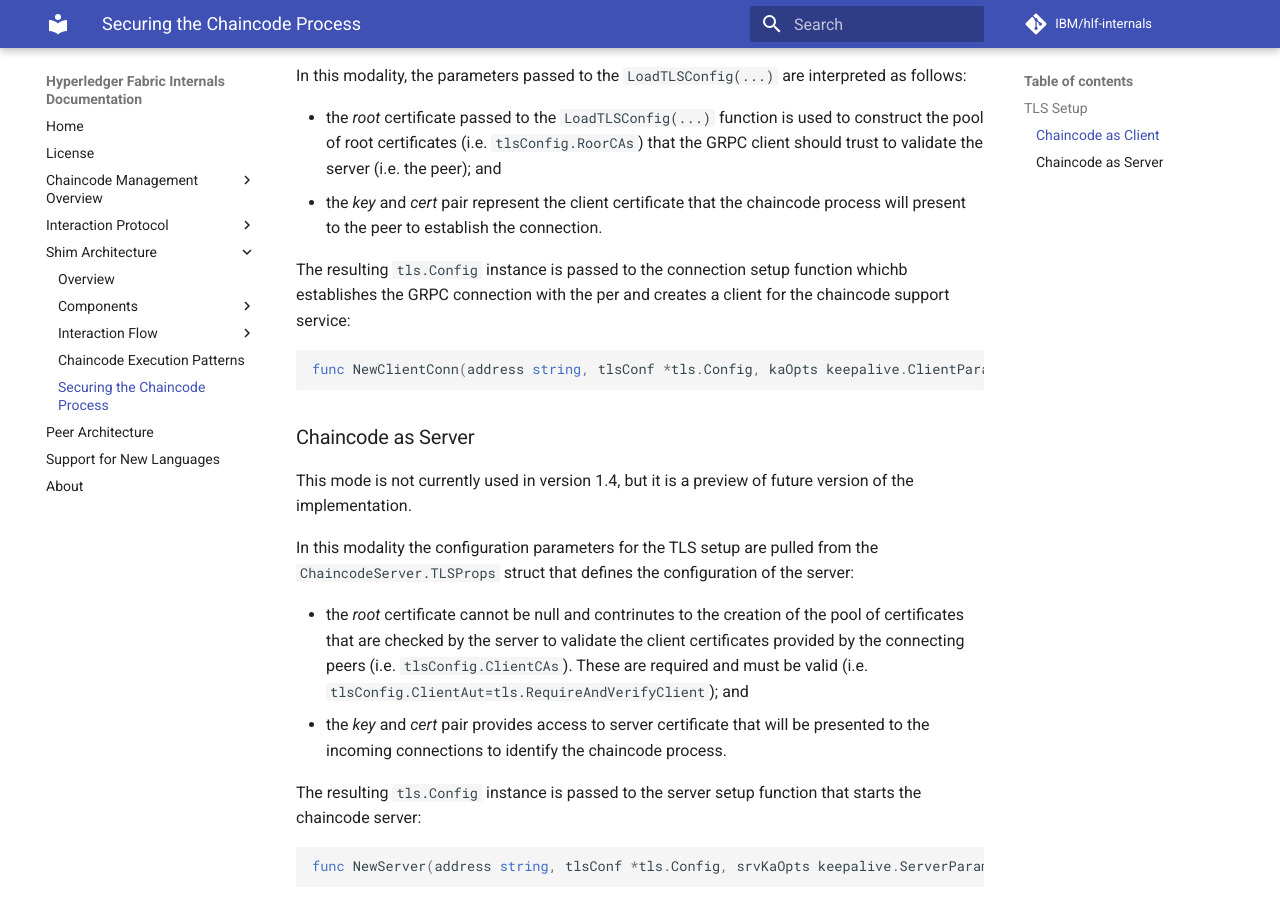
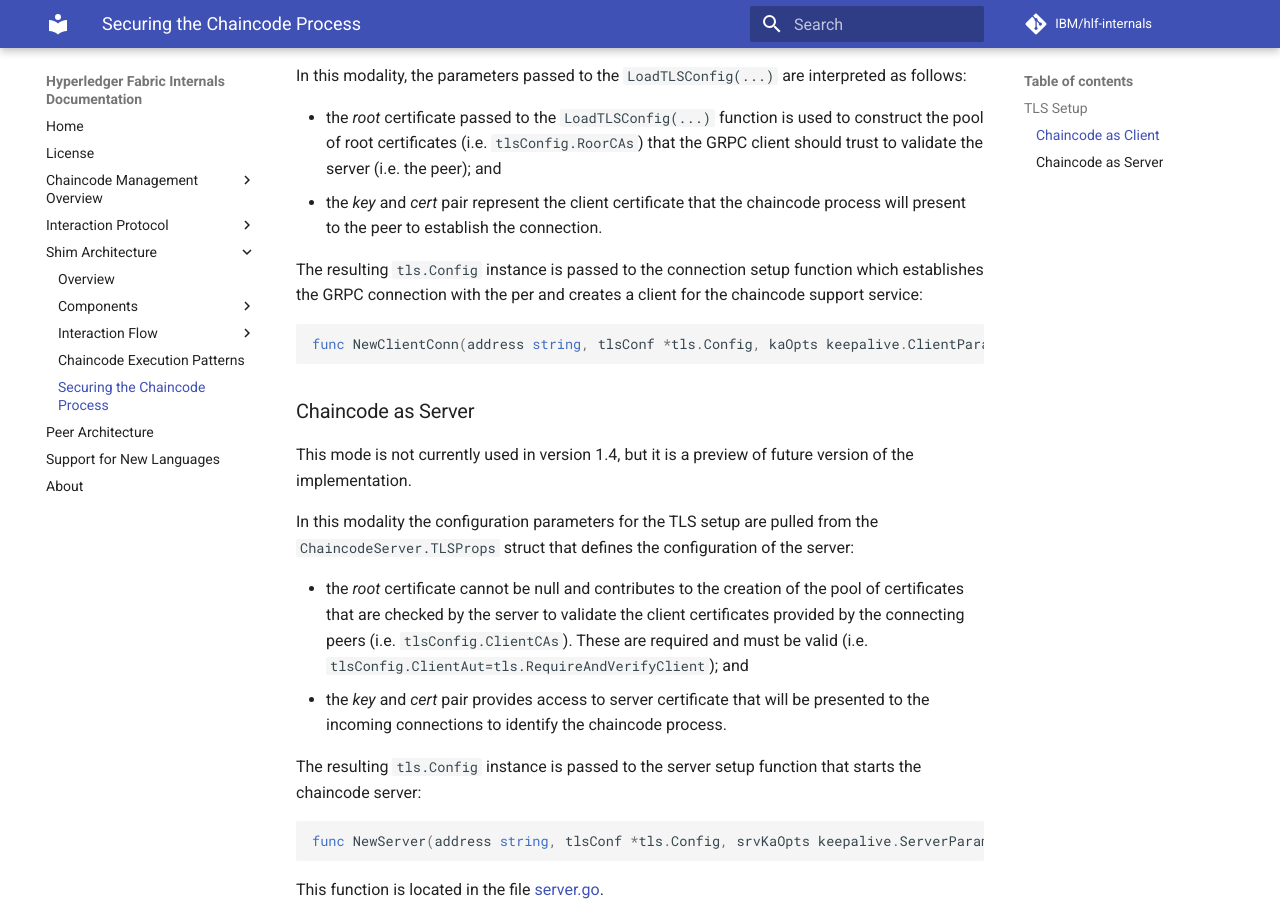
Before and after one commit to IBM/hlf-internals, an MkDocs documentation site: the page built from docs/shim-architecture/security.md, in a window 1280 px wide and 900 px high, scrolled down 1462 px. Built offline with MkDocs 1.6.1 and Material for MkDocs 9.7.7, drawn with Linux system fonts in a browser that asks for light colours; comment, search, counter and statistics services are not loaded.

Commit message:
Update security.md
Fix a couple of typos.

````diff
--- a/docs/shim-architecture/security.md
+++ b/docs/shim-architecture/security.md
@@ -45,7 +45,7 @@
 - the _root_ certificate passed to the `LoadTLSConfig(...)` function is used to construct the pool of root certificates (i.e. `tlsConfig.RoorCAs`) that the GRPC client should trust to validate the server (i.e. the peer); and
 - the _key_ and _cert_ pair represent the client certificate that the chaincode process will present to the peer to establish the connection.
 
-The resulting `tls.Config` instance is passed to the connection setup function whichb establishes the GRPC connection with the per and creates a client for the chaincode support service:
+The resulting `tls.Config` instance is passed to the connection setup function which establishes the GRPC connection with the per and creates a client for the chaincode support service:
 
 ```go
 func NewClientConn(address string, tlsConf *tls.Config, kaOpts keepalive.ClientParameters) (*grpc.ClientConn, error) ( ... }
@@ -57,7 +57,7 @@
 
 In this modality the configuration parameters for the TLS setup are pulled from the `ChaincodeServer.TLSProps` struct that defines the configuration of the server:
 
-- the _root_ certificate cannot be null and contrinutes to the creation of the pool of certificates that are checked by the server to validate the client certificates provided by the connecting peers (i.e. `tlsConfig.ClientCAs`). These are required and must be valid (i.e. `tlsConfig.ClientAut=tls.RequireAndVerifyClient`); and
+- the _root_ certificate cannot be null and contributes to the creation of the pool of certificates that are checked by the server to validate the client certificates provided by the connecting peers (i.e. `tlsConfig.ClientCAs`). These are required and must be valid (i.e. `tlsConfig.ClientAut=tls.RequireAndVerifyClient`); and
 - the _key_ and _cert_ pair provides access to server certificate that will be presented to the incoming connections to identify the chaincode process.
 
 The resulting `tls.Config` instance is passed to the server setup function that starts the chaincode server:
````
